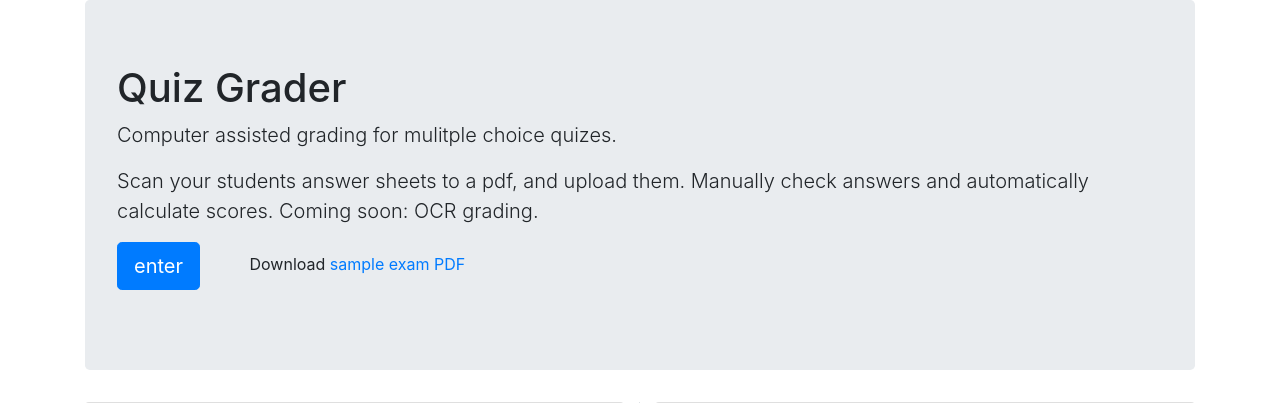
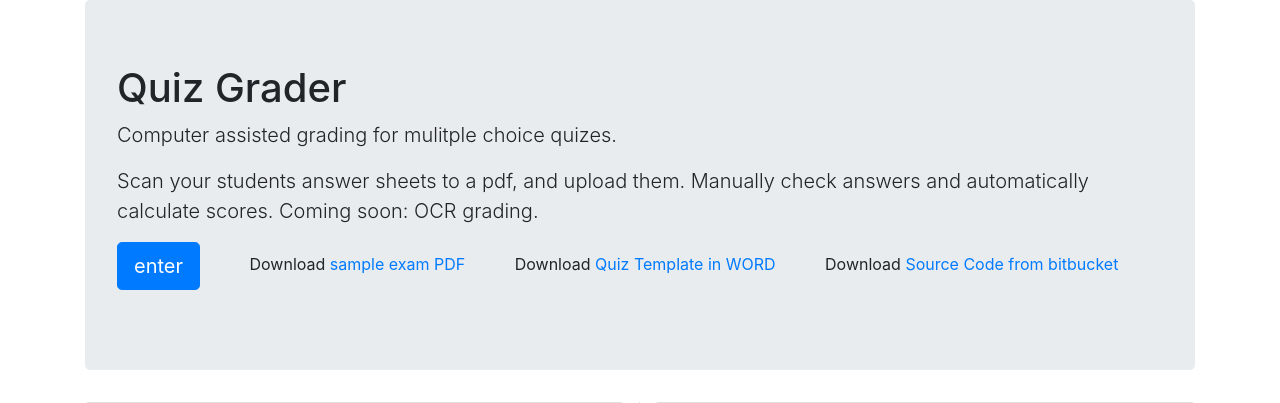
Before and after one commit to rmccrear/opencv-quizgrader, a Flask app: page / in a window 1280 px wide. Shown: the top 403 px of the page. Run offline with Flask 2, Linux system fonts and the light colour scheme; some libraries are stand-ins or nearby versions.

Commit message:
add word template

```diff
--- a/templates/splash.html
+++ b/templates/splash.html
@@ -13,7 +13,10 @@
   </p>
   <p>
   <a href="users" class="btn btn-primary btn-lg"> enter </a>
-  &nbsp; &nbsp; &nbsp; &nbsp; &nbsp; Download <a href="/static/samples/106-2--SAMPLE--FINAL-EXAM-2.pdf" class=""> sample exam PDF </a>
+  &nbsp; &nbsp; &nbsp; &nbsp; &nbsp; Download <a href="static/samples/106-2--SAMPLE--FINAL-EXAM-2.pdf" class=""> sample exam PDF </a>
+  &nbsp; &nbsp; &nbsp; &nbsp; &nbsp; Download <a href="static/samples/quiz-template-20Q.docx" class=""> Quiz Template in WORD </a>
+  &nbsp; &nbsp; &nbsp; &nbsp; &nbsp; Download <a href="https://bitbucket.org/robert_mcc/quizgrader/src/master/" class=""> Source Code from bitbucket </a>
+
   </p>
 </div>
 <div>
```
Also changed, not shown: 1 other file.
